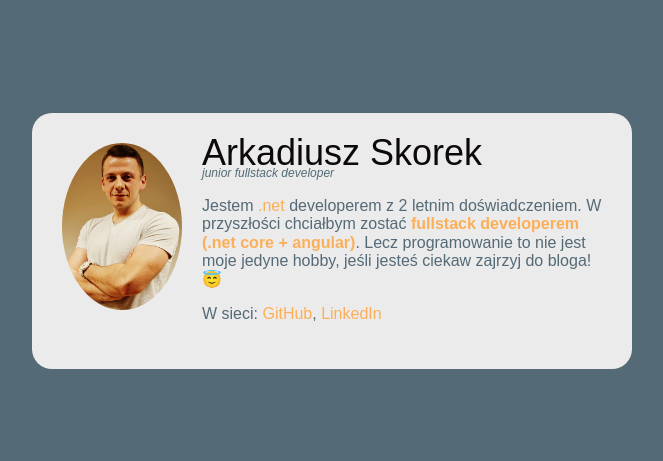
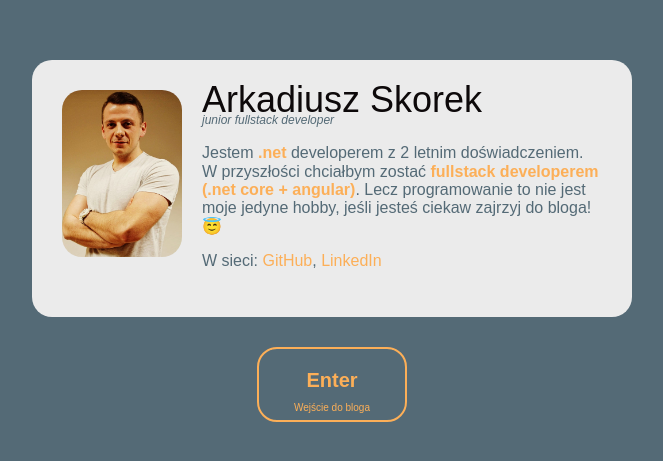
Before and after one commit to arekskorek94/homepage, a website: page src/content/index.html in a window 1280 px wide. Shown: the part 159-620 px from the top of the page, without its empty margins (308-971 px from the left). Drawn offline with nearby package versions, Linux system fonts and the light colour scheme; files that its build step writes are made by us from their sources; files whose address does not match are found by name.

Commit message:
feat: dodanie przycisku przez który przechodzi się do bloga

```diff
--- a/src/content/index.html
+++ b/src/content/index.html
@@ -19,7 +19,8 @@
 </head>
 
 <body>
-  <main class="card">
+  <main class="main">
+    <div class="card">
       <article class="person">
         <img class="person__photo" src="assets/img/meCard.png" alt="Moje zdjecie do wizytówki">
         <div class="person__person">
@@ -28,12 +29,23 @@
             <span class="person__position">junior fullstack developer</span>
           </header>
           <p class="person__description">
-          Jestem <string class="person__description--highlight">.net</string> developerem z 2 letnim doświadczeniem. W przyszłości chciałbym zostać <strong class="person__description--highlight">fullstack developerem (.net core + angular)</strong>. Lecz programowanie to nie jest moje jedyne hobby, jeśli jesteś ciekaw zajrzyj do bloga!😇
+            Jestem <strong class="person__description--highlight">.net</strong> developerem z 2 letnim doświadczeniem. W
+            przyszłości chciałbym zostać <strong class="person__description--highlight">fullstack developerem (.net core
+              + angular)</strong>. Lecz programowanie to nie jest moje jedyne hobby, jeśli jesteś ciekaw zajrzyj do
+            bloga!😇
           </p>
-        <p class="person__socialMedia">W sieci: <a class="person__socialMedia--link">GitHub</a>, <a class="person__socialMedia--link" src="">LinkedIn</a></p>
+          <p class="person__socialMedia">W sieci:
+            <a class="person__socialMedia--link" href="https://github.com/arekskorek94">GitHub</a>, <a class="person__socialMedia--link" href="https://www.linkedin.com/in/arkadiusz-skorek">LinkedIn</a></p>
         </div>
       </article>
+      </div>
+      <section class="blog">
+        <a class="blog__link" href="home.html"><strong class="blog__link--text">Enter</strong>
+          <p class="blog__description--text">Wejście do bloga</p>
+        </a>
+      </section>
   </main>
+
 
   <script src="js/main.js"></script>
 </body>
--- a/src/scss/_variables.scss
+++ b/src/scss/_variables.scss
@@ -2,3 +2,4 @@ $grey: #546a76;
 $black: #0d090a;
 $white: #ebebeb;
 $yellow: #fcaf58;
+$standardRadius: 20px;
--- a/src/scss/main.scss
+++ b/src/scss/main.scss
@@ -1,12 +1,13 @@
 @import "_normalize";
 @import "_variables";
-
 
 html {
   box-sizing: border-box;
 }
 
-*, *:before, *:after {
+*,
+*:before,
+*:after {
   box-sizing: inherit;
 }
 
@@ -19,20 +20,15 @@ body {
   justify-content: center;
   align-items: center;
   font-family: Arial, Helvetica, sans-serif;
-
 }
 
 .card {
   background: $white;
-  border-radius: 20px;
+  border-radius: $standardRadius;
   max-width: 600px;
   width: 100%;
   padding: 30px;
-  // max-width: 800px;
-  // max-width: 600px;
-  // display: flex;
-  // justify-content: center;
-  // align-items: center;
+  margin-bottom: 30px;
 }
 
 .person {
@@ -40,10 +36,16 @@ body {
   align-items: flex-start;
 }
 
+.blog{
+  display: flex;
+  align-items: center;
+  justify-content: center;
+}
+
 .person__photo {
   max-width: 120px;
   max-height: 170px;
-  border-radius: 50% 50% 50% 50% ;
+  border-radius: $standardRadius;
   margin-right: 20px;
 }
 
@@ -55,6 +57,7 @@ body {
 }
 
 .person__position {
+  margin: 0;
   font-size: 12px;
   color: $grey;
   font-style: italic;
@@ -63,7 +66,7 @@ body {
 .person__description {
   color: $grey;
 
-  &--highlight{
+  &--highlight {
     color: $yellow;
   }
 }
@@ -72,6 +75,44 @@ body {
   color: $grey;
 
   &--link {
-    color:$yellow;
+    color: $yellow;
+    text-decoration: none;
   }
 }
+
+.blog__link{
+  text-align: center;
+  max-width: 150px;
+  padding-top:  20px;
+  padding-bottom: 5px;
+  width: 100%;
+  height: 100%;
+  border: 2px solid $yellow;
+  border-radius: $standardRadius;
+  text-decoration: none;
+  transition: background .6s linear;
+  color: $yellow;
+  &--text{
+    font-size: 20px;
+
+  }
+  &:hover {
+    background: $yellow;
+    color: $grey;
+  }
+}
+
+.blog__description--text{
+  font-size: 10px;
+  margin-bottom: 2px;
+}
+
+@media (max-width: 500px) {
+  .person__name{
+  line-height: 35px;
+  }
+  body{
+    padding: 5px;
+  }
+
+}
```
Also changed, not shown: src/content/home.html (added, +11 -0 lines). Lines whose indentation alone changed are shown as unchanged.
